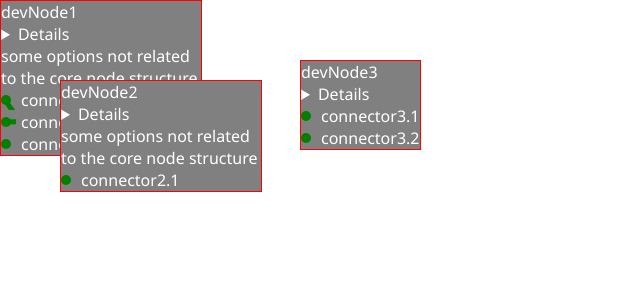
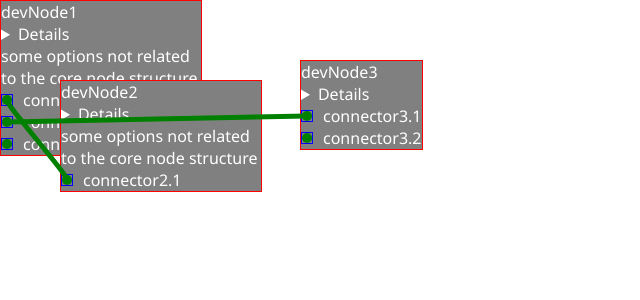
Before and after one commit to yolisses0/nodes-editor, a SvelteKit app: page / in a window 1280 px wide. Shown: the top 300 px of the page, without its empty margins (0-640 px from the left). Built offline with nearby package versions, Linux system fonts and the light colour scheme.

Commit message:
Fix ConnectorItem

```diff
--- a/src/lib/connector/ConnectorItem.svelte
+++ b/src/lib/connector/ConnectorItem.svelte
@@ -24,7 +24,6 @@
 
 <style>
 	.connector-item {
-		display: contents;
 		border: solid 1px blue;
 	}
 </style>
--- a/src/routes/CustomConnectorItem.svelte
+++ b/src/routes/CustomConnectorItem.svelte
@@ -1,27 +1,17 @@
 <script lang="ts">
 	import type { Connector } from '$lib/connector/Connector.js';
 	import ConnectorItem from '$lib/connector/ConnectorItem.svelte';
-	import { getConnectorPositionsContext } from '$lib/connector/connectorPositionsContext.js';
-	import { getElementCenter } from '$lib/connector/getElementCenter.js';
 
 	interface Props {
 		connector: Connector;
 	}
 
 	const { connector }: Props = $props();
-
-	let element: Element;
-
-	const connectorPositions = getConnectorPositionsContext();
-
-	$effect(() => {
-		connectorPositions[connector.id] = getElementCenter(element);
-	});
 </script>
 
 <div class="connector-item-content">
 	<ConnectorItem {connector}>
-		<div class="joint-circle" bind:this={element}></div>
+		<div class="joint-circle"></div>
 	</ConnectorItem>
 	<div>{connector.id}</div>
 </div>
```
